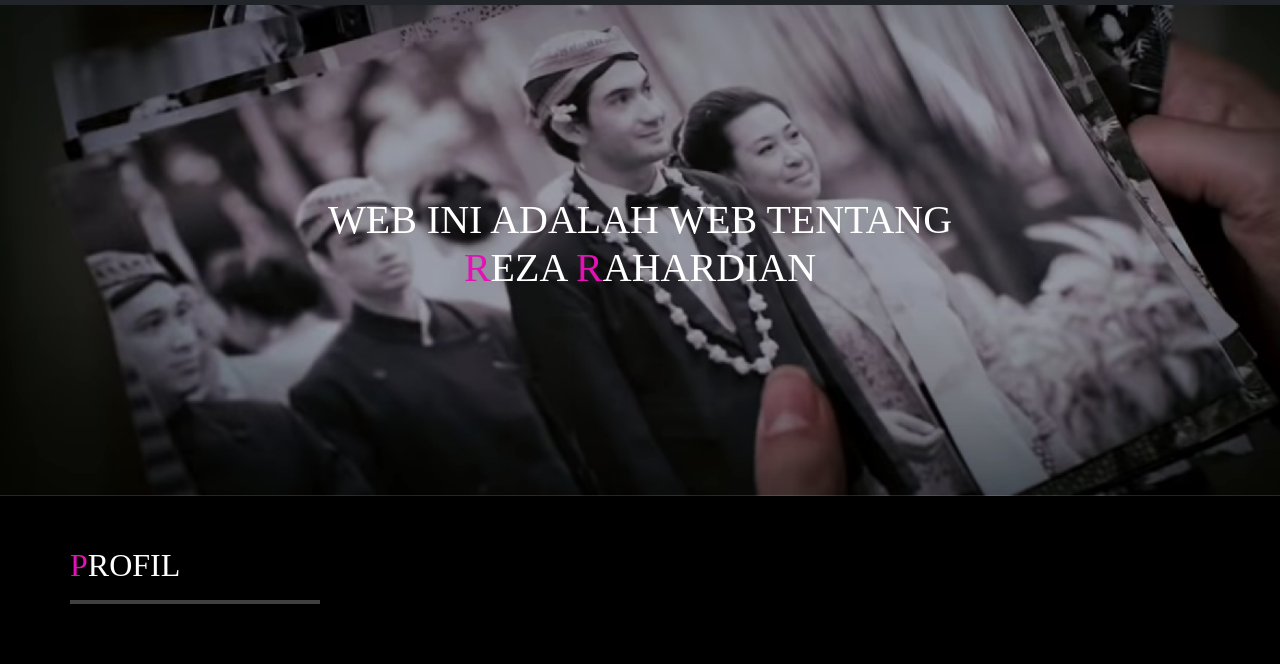
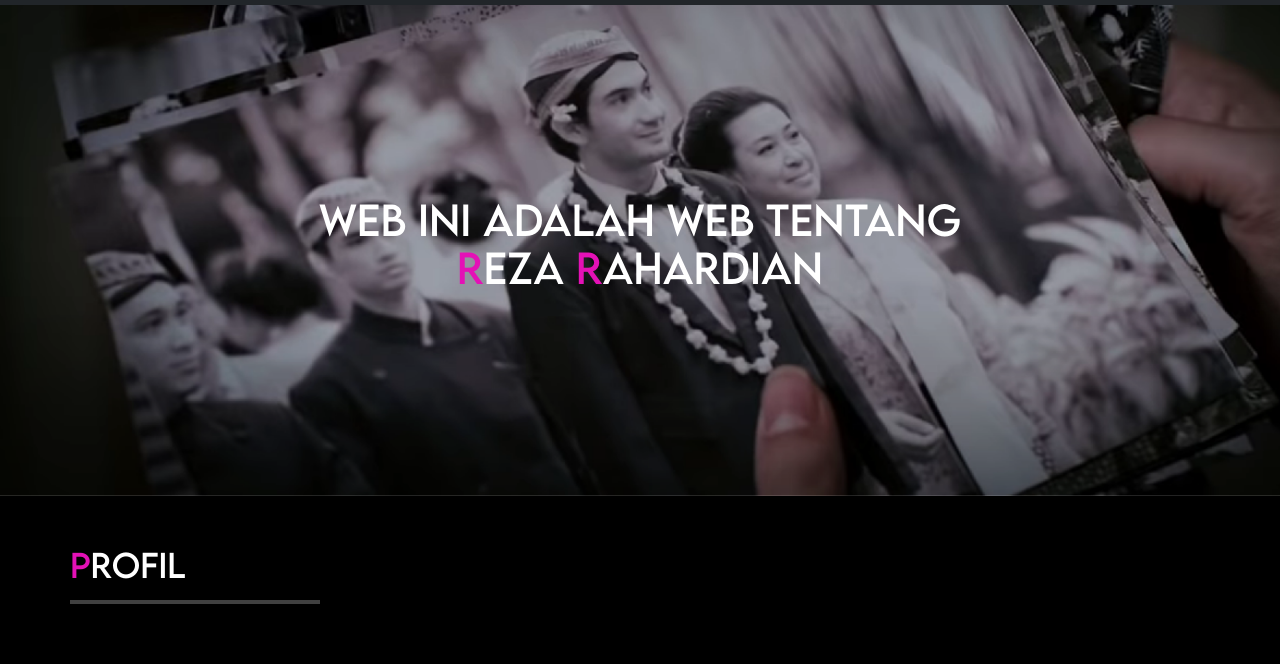
Before and after one commit to Adam-Adr12123/Kelompok_Fabida2021, a plain HTML site: page index.html in a window 1280 px wide. Shown: the part 104-768 px from the top of the page. Drawn offline with nearby package versions, Linux system fonts and the light colour scheme; the site is published under a folder, as on GitHub Pages, so addresses that start at the root find nothing.

Commit message:
Update sheet.css

```diff
--- a/sheet.css
+++ b/sheet.css
@@ -11,7 +11,7 @@ h1, h2, h3, h4, h5, h6, p, div {
 
 @font-face {
 
-    src: url(/font/LEMONMILK-Regular.otf);
+    src: url(font/LEMONMILK-Regular.otf);
     font-family: llemon;
 }
 
```
